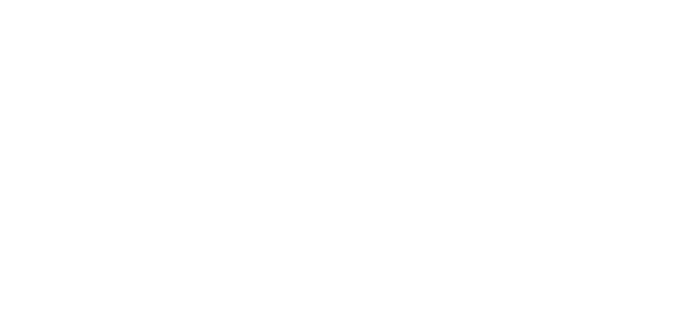
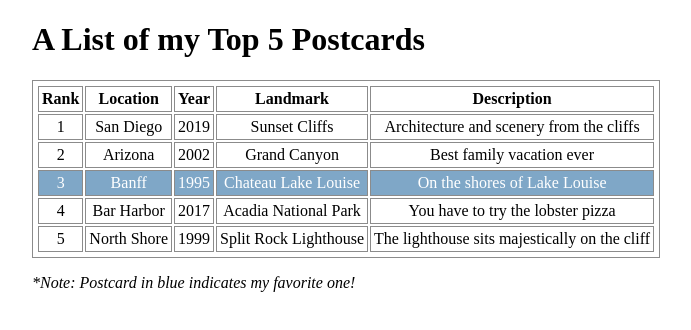
Before and after one commit to jbirkeland/Assignment10, a plain HTML site: page index.html in a window 1280 px wide. Shown: the whole page, without its empty margins (108-799 px from the left). Drawn offline with nearby package versions, Linux system fonts and the light colour scheme.

Commit message:
Added v-for and conditional v-bind to my table. Finalized html, js and css

```diff
--- a/css/style.css
+++ b/css/style.css
@@ -1,3 +1,23 @@
 [v-cloak] {
     display: none;
 }
+
+body {
+    width: 1000px;
+    margin: auto;
+}
+
+table, th, td {
+    border: 1px solid rgb(139, 139, 139);
+    text-align: center;
+    padding: 3px;
+}
+
+.favPostcard {
+    background-color: rgb(127, 167, 199);
+    color: white;
+}
+
+#note {
+    font-style: italic;
+}
--- a/index.html
+++ b/index.html
@@ -4,11 +4,42 @@
         <meta charset="utf-8">
         <title>Assignment 10: Show and Tell Collection</title>
         <link type="text/css" rel="stylesheet" href="css/style.css">
+
     </head>
     <body>
+        <h1>A List of my Top 5 Postcards</h1>
+
+        <div id="app" v-cloak>
+            <table>
+                <thead>
+                    <tr>
+                        <th>Rank</th>
+                        <th>Location</th>
+                        <th>Year</th>
+                        <th>Landmark</th>
+                        <th>Description</th>
+                    </tr>
+                </thead>
+                <tbody>
+                    <tr
+                    v-for="information in postcards"
+                    v-bind:class="{favPostcard: information.year===1995}">
+                        <td>{{information.rank}}</td>
+                        <td>{{information.location}}</td>
+                        <td>{{information.year}}</td>
+                        <td>{{information.landmark}}</td>
+                        <td>{{information.description}}</td>
+                    </tr>
+                </tbody>
+            </table>
+        </div>
+
+        <div id="note">
+            <p>&#42;Note: Postcard in blue indicates my favorite one!</p>
+        </div>
 
 
         <script src="https://cdn.jsdelivr.net/npm/vue"></script>
-        <script href="script.js"></script>
+        <script src="script.js"></script>
     </body>
 </html>
--- a/script.js
+++ b/script.js
@@ -1,36 +1,41 @@
-new Vue({
+var myVue = new Vue({
     el: "#app",
-    data:{
-        postcardArray: [
+    data: {
+        postcards: [
             {
-                location: "san diego",
+                rank: 1,
+                location: "San Diego",
                 year: 2019,
-                landmark: "sunset cliffs",
-                description: "architecture and scenery from the cliffs",
+                landmark: "Sunset Cliffs",
+                description: "Architecture and scenery from the cliffs",
             },
             {
-                location: "arizona",
+                rank: 2,
+                location: "Arizona",
                 year: 2002,
-                landmark: "grand canyon",
-                description: "best family vacation ever",
+                landmark: "Grand Canyon",
+                description: "Best family vacation ever",
             },
             {
-                location: "banff",
+                rank: 3,
+                location: "Banff",
                 year: 1995,
-                landmark: "chateau lake louise",
-                description: "on the shores of lake louise",
+                landmark: "Chateau Lake Louise",
+                description: "On the shores of Lake Louise",
             },
             {
-                location: "bar harbor",
+                rank: 4,
+                location: "Bar Harbor",
                 year: 2017,
-                landmark: "acadia national park",
-                description: "you have to try the lobster pizza",
+                landmark: "Acadia National Park",
+                description: "You have to try the lobster pizza",
             },
             {
-                location: "north shore",
+                rank: 5,
+                location: "North Shore",
                 year: 1999,
-                landmark: "split rock lighthouse",
-                description: "the lighthouse sits majestically on the cliff",
+                landmark: "Split Rock Lighthouse",
+                description: "The lighthouse sits majestically on the cliff",
             }
         ]
     }
```
